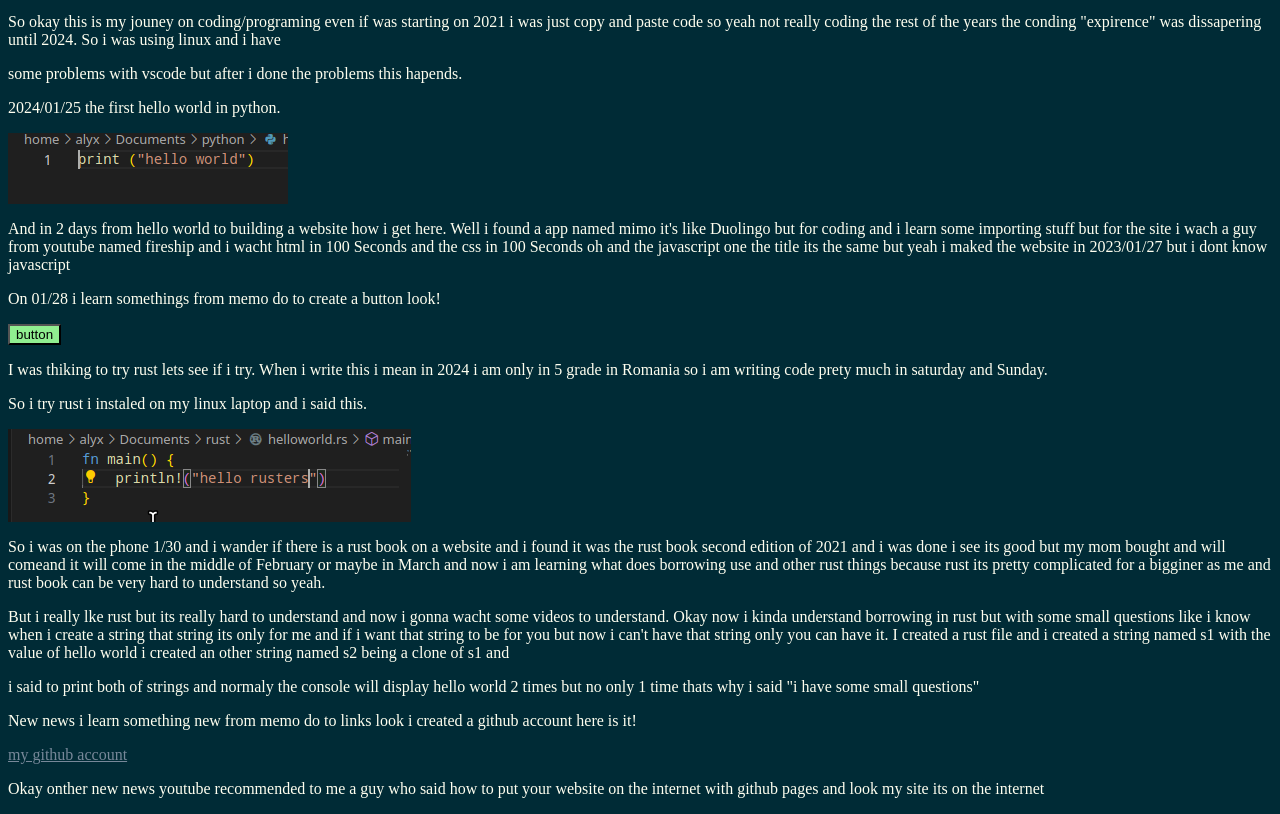
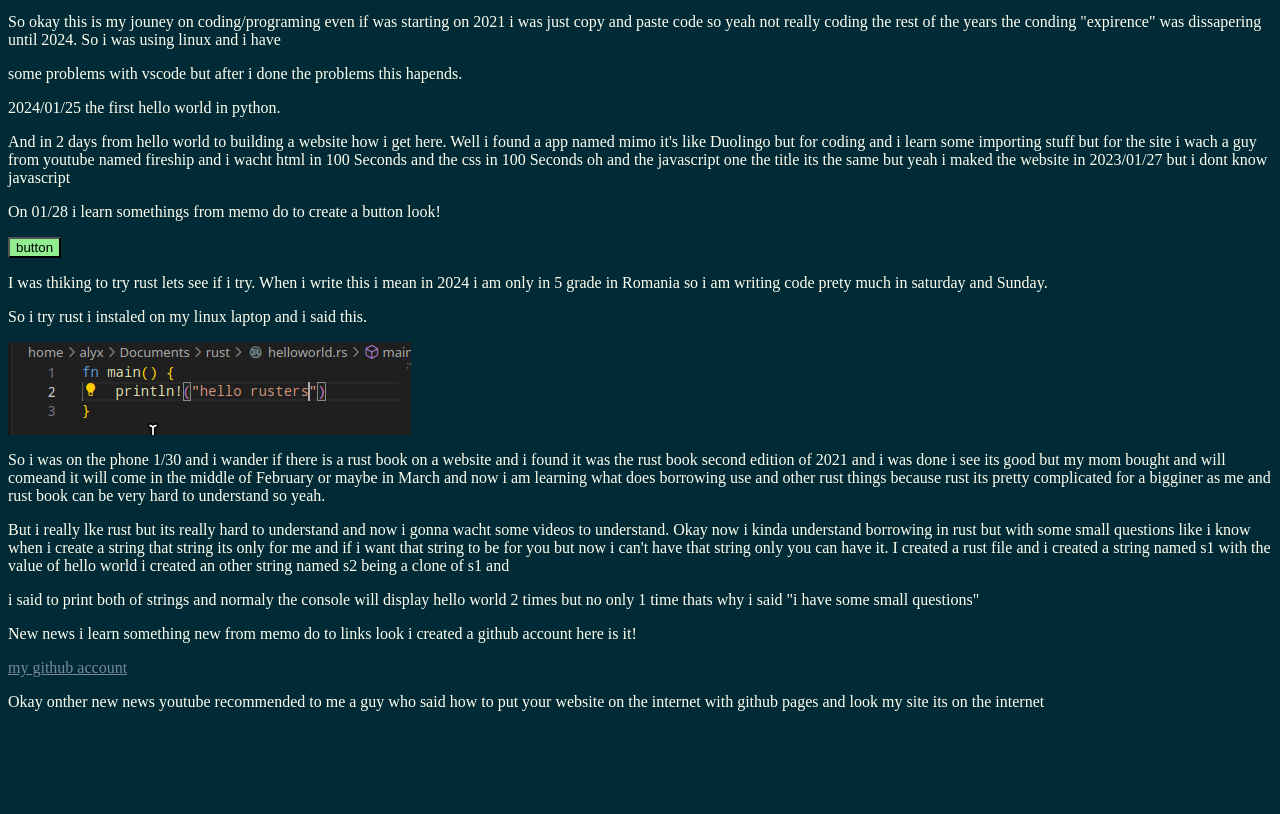
Before and after one commit to gitalyx/images_for_website, a plain HTML site: page index.html in a window 1280 px wide. Shown: the part 87-901 px from the top of the page. After the commit the page ends 814 px from the top, so only its background shows below. Drawn offline with Linux system fonts and the light colour scheme; files whose address does not match are found by name.

Commit message:
Update index.html

```diff
--- a/index.html
+++ b/index.html
@@ -16,7 +16,7 @@
         <p style="text-align:left">So okay this is my jouney on coding/programing even if was starting on 2021 i was just copy and paste code so yeah not really coding the rest of the years the conding "expirence" was dissapering until 2024. So i was using linux and i have </p>
         <p style="text-align: left;">some problems with vscode but after i done the problems this hapends.</p>
         <p style="text-align: left;">2024/01/25 the first hello world in python.</p>
-        <img src="/home/alyx/Documents/thesite/2024-02-04T12 28 30,196339289+02 00.png" alt="Hello_World" />
+        <a href="https://github.com/gitalyx/my-journey-website/blob/main/2024-02-04T12%2028%2030%2C196339289%2B02%2000.png"></a>
         <p style="text-align:left">And in 2 days from hello world to building a website how i get here. Well i found a app named mimo it's like Duolingo but for coding and i learn some importing stuff but for the site i wach a guy from youtube named fireship and i wacht html in 100 Seconds and the css in 100 Seconds oh and the javascript one the title its the same but yeah i maked the website in 2023/01/27 but i dont know javascript</p>
         <p style="text-align: left;">On 01/28 i learn somethings from memo do to create a button look!</p>
         <button style="background-color:lightgreen">button</button>
```
